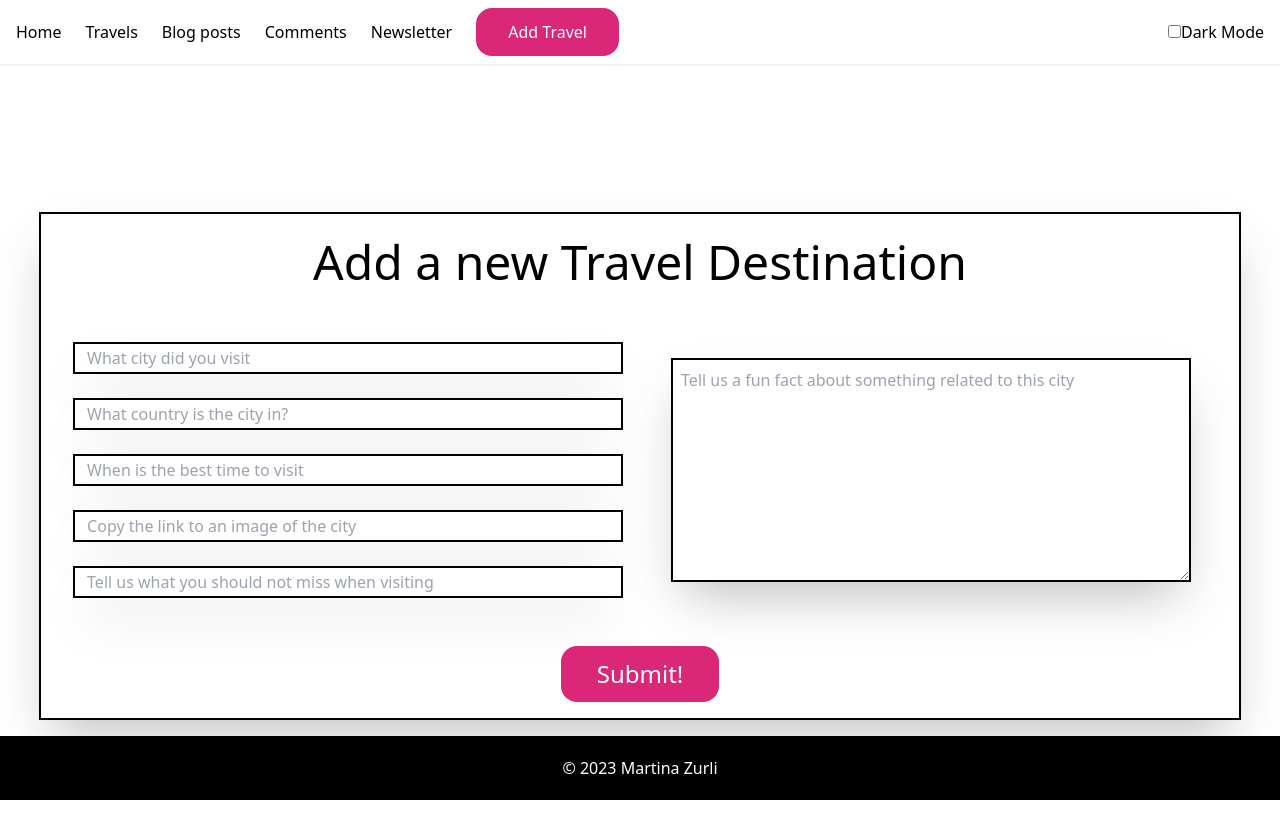
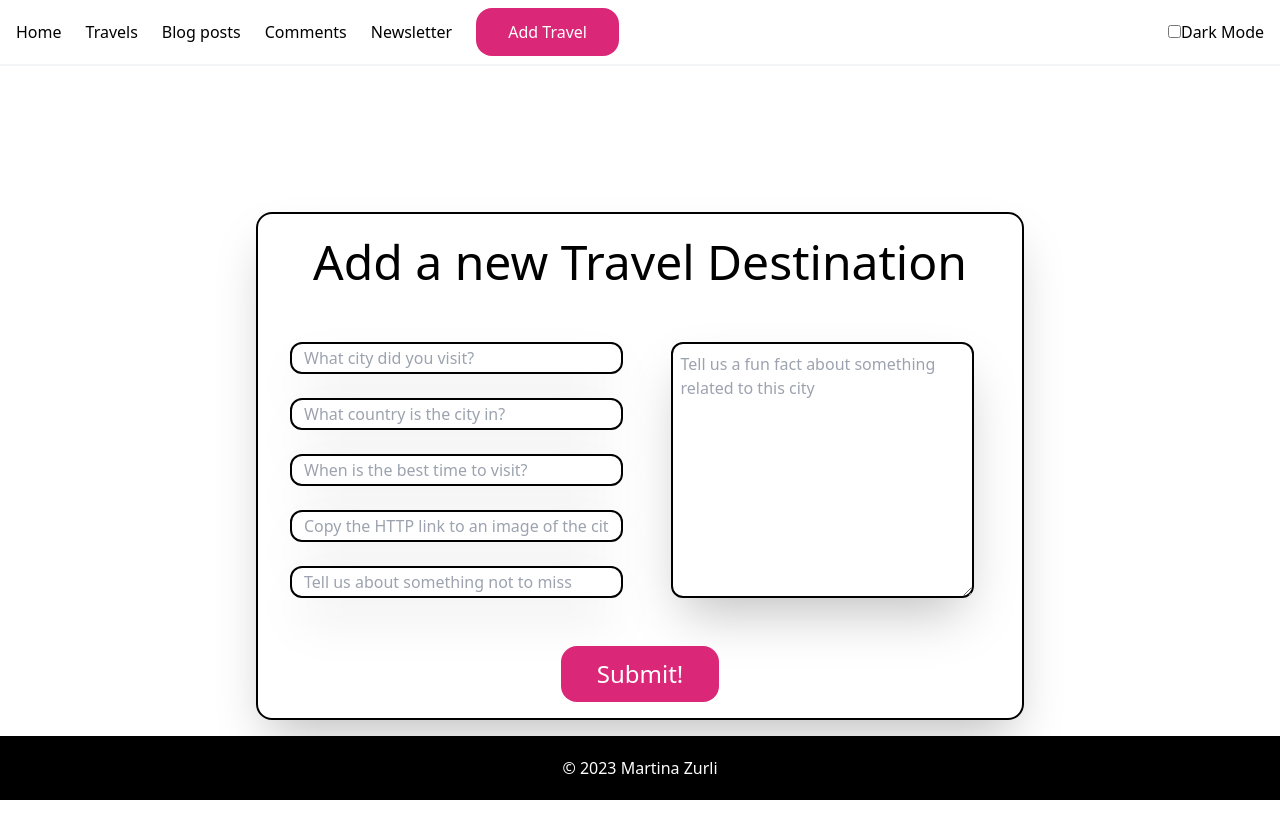
Before and after one commit to MartiZu/travelapp, a Next.js app: page /addTravel in a window 1280 px wide. Shown: the top 838 px of the page. Built offline with nearby package versions, Linux system fonts and the light colour scheme.

Commit message:
styling newsletter

```diff
--- a/app/addTravel/AddTravelForm.jsx
+++ b/app/addTravel/AddTravelForm.jsx
@@ -53,12 +53,12 @@ export default function AddTravelForm() {
 
   return (
     <form
-      className="flex flex-row justify-center items-center border-2 rounded-lg border-black border-solid shadow-2xl"
+      className="flex flex-row justify-center items-center border-2 rounded-2xl border-black border-solid shadow-2xl m-auto min-max-width"
       onSubmit={submitForm}
     >
       {/* <div></div> */}
       <div className="boarder-radius:0.5rem4 w-full max-w-7xl text-2xl ">
-        <h1 className="text-center m-4 px-64 text-5xl p-2 ">
+        <h1 className="text-center m-4 text-5xl p-2 ">
           Add a new Travel Destination
         </h1>
         <div className="flex flex-row w-full p-4 border-1 border-black border-solid ">
@@ -66,10 +66,10 @@ export default function AddTravelForm() {
             <label className="flex flex-row items-center col-span-2">
               {/* <p>City</p> */}
               <input
-                className="w-full text-base h-8 px-3 rounded-lg border-2 border-black border-solid shadow-2xl"
+                className="w-full text-base h-8 px-3 rounded-xl border-2 border-black border-solid shadow-2xl"
                 type="text"
                 required
-                placeholder="What city did you visit"
+                placeholder="What city did you visit?"
                 name="city"
                 value={city}
                 onChange={(e) => setCity(e.target.value)}
@@ -78,7 +78,7 @@ export default function AddTravelForm() {
             <label className="flex flex-row items-center col-span-2">
               {/* <p className="">Country</p> */}
               <input
-                className="w-full text-base h-8 px-3 rounded-lg border-2 border-black border-solid shadow-2xl"
+                className="w-full text-base h-8 px-3 rounded-xl border-2 border-black border-solid shadow-2xl"
                 type="text"
                 required
                 placeholder="What country is the city in?"
@@ -90,10 +90,10 @@ export default function AddTravelForm() {
             <label className="flex flex-row items-center gap-5 col-span-2">
               {/* <p>Best time to visit</p> */}
               <input
-                className="w-full text-base h-8 px-3 rounded-lg border-2 border-black border-solid shadow-2xl"
+                className="w-full text-base h-8 px-3 rounded-xl border-2 border-black border-solid shadow-2xl"
                 type="text"
                 required
-                placeholder="When is the best time to visit"
+                placeholder="When is the best time to visit?"
                 name="room"
                 value={visittime}
                 onChange={(e) => setVisittime(e.target.value)}
@@ -102,10 +102,10 @@ export default function AddTravelForm() {
             <label className="flex flex-row items-center gap-3 col-span-2">
               {/* <p>Link to an Image</p> */}
               <input
-                className="w-full text-base h-8 px-3 rounded-lg border-2 border-black border-solid shadow-2xl"
+                className="w-full text-base h-8 px-3 rounded-xl border-2 border-black border-solid shadow-2xl"
                 type="text"
                 required
-                placeholder="Copy the link to an image of the city"
+                placeholder="Copy the HTTP link to an image of the city"
                 name="image"
                 value={image}
                 onChange={(e) => setImage(e.target.value)}
@@ -114,20 +114,20 @@ export default function AddTravelForm() {
             <label className="flex flex-row items-center gap-3 col-span-2">
               {/* <p>Not to miss..</p> */}
               <input
-                className="w-full text-base h-8 px-3 rounded-lg border-2 border-black border-solid shadow-2xl"
+                className="w-full text-base h-8 px-3 rounded-xl border-2 border-black border-solid shadow-2xl"
                 type="text"
                 required
-                placeholder="Tell us what you should not miss when visiting"
+                placeholder="Tell us about something not to miss"
                 name="notmiss"
                 value={notmiss}
                 onChange={(e) => setNotmiss(e.target.value)}
               />
             </label>
           </div>
-          <div className="right w-1/2 m-4 p-4">
+          <div className="right w-1/2 mx-4 p-4">
             {/* <p>Description</p> */}
             <textarea
-              className="h-full w-full p-2 text-base rounded-lg border-2 border-black border-solid shadow-2xl"
+              className="h-full w-full p-2 text-base rounded-xl border-2 border-black border-solid shadow-2xl"
               required
               placeholder="Tell us a fun fact about something related to this city"
               name="description"
--- a/app/newsLetter/NewsletterForm.jsx
+++ b/app/newsLetter/NewsletterForm.jsx
@@ -31,14 +31,19 @@ export default function NewsletterForm() {
   };
 
   return (
-    <main className="flex min-h-screen flex-col items-center justify-between p-24">
-      <div
-        id="top-container"
-        className="w-screen h-96 flex flex-row items-center"
-      >
-        <div
-          id="left-container"
-          className="flex flex-col w-1/2 h-64 p-8 mx-10 rounded-2xl border-2 border-black border-solid shadow-2xl"
+    <main className="px-6 flex min-h-screen flex-col items-center m-auto min-max-width">
+        <section id="img-container" className="py-6">
+          <Image
+            className="object-cover h-full rounded-2xl shadow-2xl items-center"
+            src="/images/Sub-img.jpg"
+            alt="A sub swimming underwater"
+            width={480}
+            height={200}
+          />
+        </section>
+        <section
+          id="form-container"
+          className="flex flex-col h-64 p-8 rounded-2xl border-2 border-black border-solid shadow-2xl"
         >
           <div id="data-form" className="grid grid-cols-2 gap-4">
             <h2 className="text-xl col-span-2 text-justify p-4 animate-pulse">
@@ -73,17 +78,7 @@ export default function NewsletterForm() {
               </>
             )}
           </div>
-        </div>
-        <div id="right-container" className="relative w-1/2 h-64 mx-10">
-          <Image
-            className="object-cover w-full h-full rounded-2xl"
-            src="/images/Sub-img.jpg"
-            alt="A sub swimming underwater"
-            width={300}
-            height={200}
-          />
-        </div>
-      </div>
+        </section>
     </main>
   );
 }
--- a/app/newsLetter/page.jsx
+++ b/app/newsLetter/page.jsx
@@ -5,8 +5,8 @@ import NewsletterForm from './NewsletterForm';
 
 export default function Newsletter() {
   return (
-  <>
+  <div>
   <NewsletterForm />
-  </>
+  </div>
   );
 }
--- a/app/travels/[id]/page.jsx
+++ b/app/travels/[id]/page.jsx
@@ -46,20 +46,22 @@ export default async function travel({ params }) {
           className="p-8 w-full max-w-4xl leading-loose rounded-lg"
           key={travel.id}
         >
-          <div className="flex flex-row justify-between">
+          <div className="flex flex-col justify-between">
             <h2 className="font-bold text-3xl text-center flex justify-center items-center">
               {travel.city}, {travel.country}
             </h2>
-            <Image className="rounded-2xl mt-10 border-4 "
+            <p>{travel.best_time_to_visit}</p>
+            <p>{travel.fun_fact}</p>
+          </div>
+          <div>
+            <Image
+              className="rounded-2xl mt-10 border-4 "
               src={travel.imglink}
               alt={`Image for ${travel.city}`}
               width={200}
               height={300}
               priority
             />
-          </div>
-          <p>{travel.best_time_to_visit}</p>
-          <p>{travel.fun_fact}</p>
             <a
               className="underline"
               href={travel.not_to_miss}
@@ -68,8 +70,11 @@ export default async function travel({ params }) {
             >
               Not To Miss!
             </a>
+          </div>
+          <div className="flex flex-col items-center mt-6 border-pink-400 border-2 rounded-3xl px-6 py-6 shadow-2xl hover:bg-pink-400">
             <h3 className="font-bold text-2xl pt-4">Fun Fact</h3>
             <p>{travel.fun_fact}</p>
+          </div>
         </div>
       </div>
     </main>
```
Lines whose indentation alone changed are shown as unchanged.
